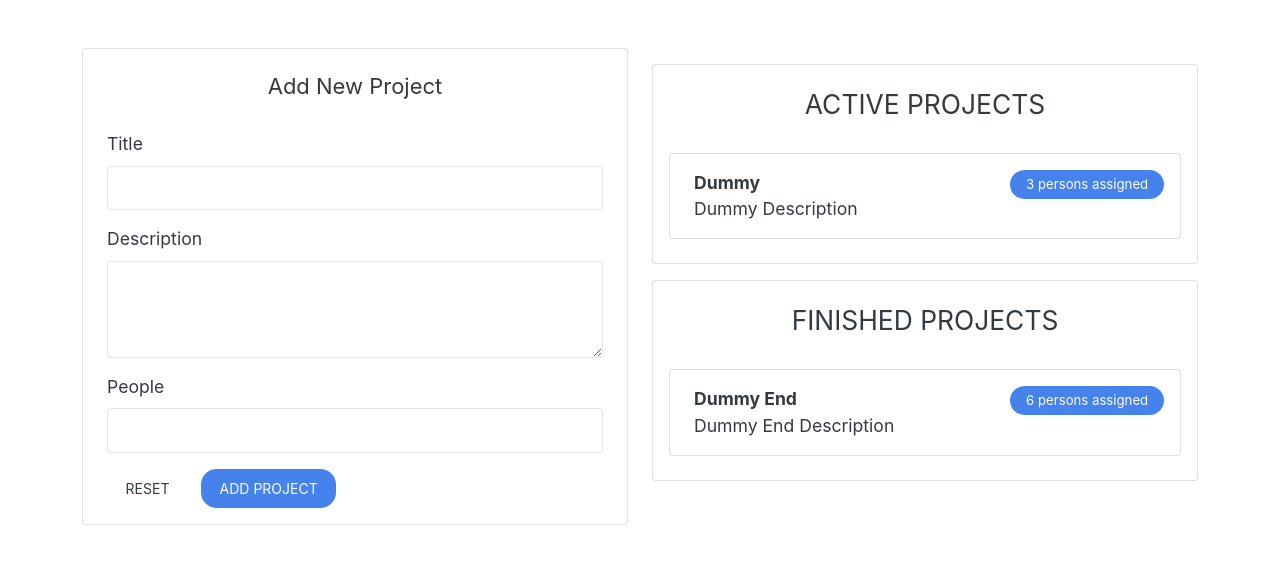
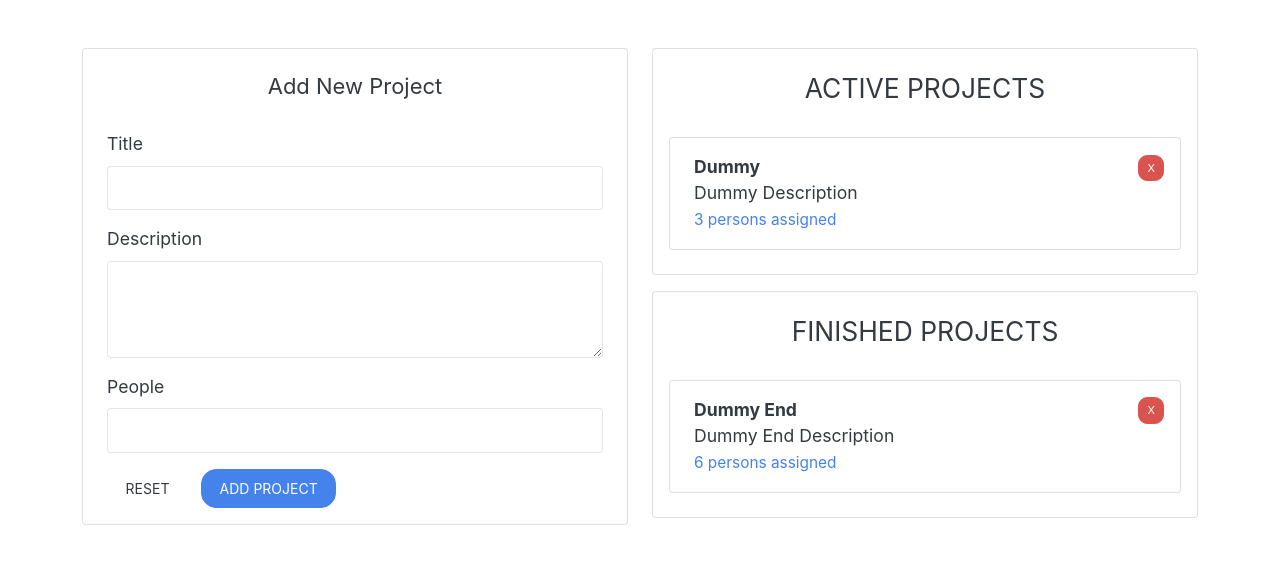
Before and after one commit to MuhammadAkbar11/simple-project-management, a website with bundled scripts: page index.html in a window 1280 px wide. Built offline with nearby package versions, Linux system fonts and the light colour scheme.

Commit message:
Section 9- wrap up

```diff
--- a/index.html
+++ b/index.html
@@ -17,9 +17,8 @@
     <div class="container">
       <div class="row mt-5">
         <div class="col-12 col-md-6" id="project-input-col">
-
         </div>
-        <div class="col-12 col-md-6" id="project-list-col"></div>
+        <div class="col-12 col-md-6 mb-3" id="project-list-col"></div>
       </div>
     </div>
   </template>
@@ -58,24 +57,25 @@
           <div class="ms-2 me-auto">
             <div class="fw-bold" id="subheading"></div>
             <div id="content"></div>
+            <small id="badge-people" class="text-primary mt-1"></small>
           </div>
-          <span id="badge-people" class="badge bg-primary rounded-pill"></span>
+          <div>
+            <button id="btn-delete" class="btn btn-sm btn-danger">X</button>
+          </div>
         </div>
       </div>
     </div>
 
   </template>
   <template id="project-list">
-    <section class="projects mt-3 mb-3">
+    <section class="projects mb-3">
       <div class="card pt-3">
         <div class="card-header bg-transparent border-0 ">
           <h4 class="card-title fw-normal text-center text-uppercase" id="title-projects-list"></h4>
         </div>
         <div class="card-body project-list-card px-3">
           <div class="row " id="project-list-row">
-
           </div>
-
         </div>
       </div>
     </section>
```
